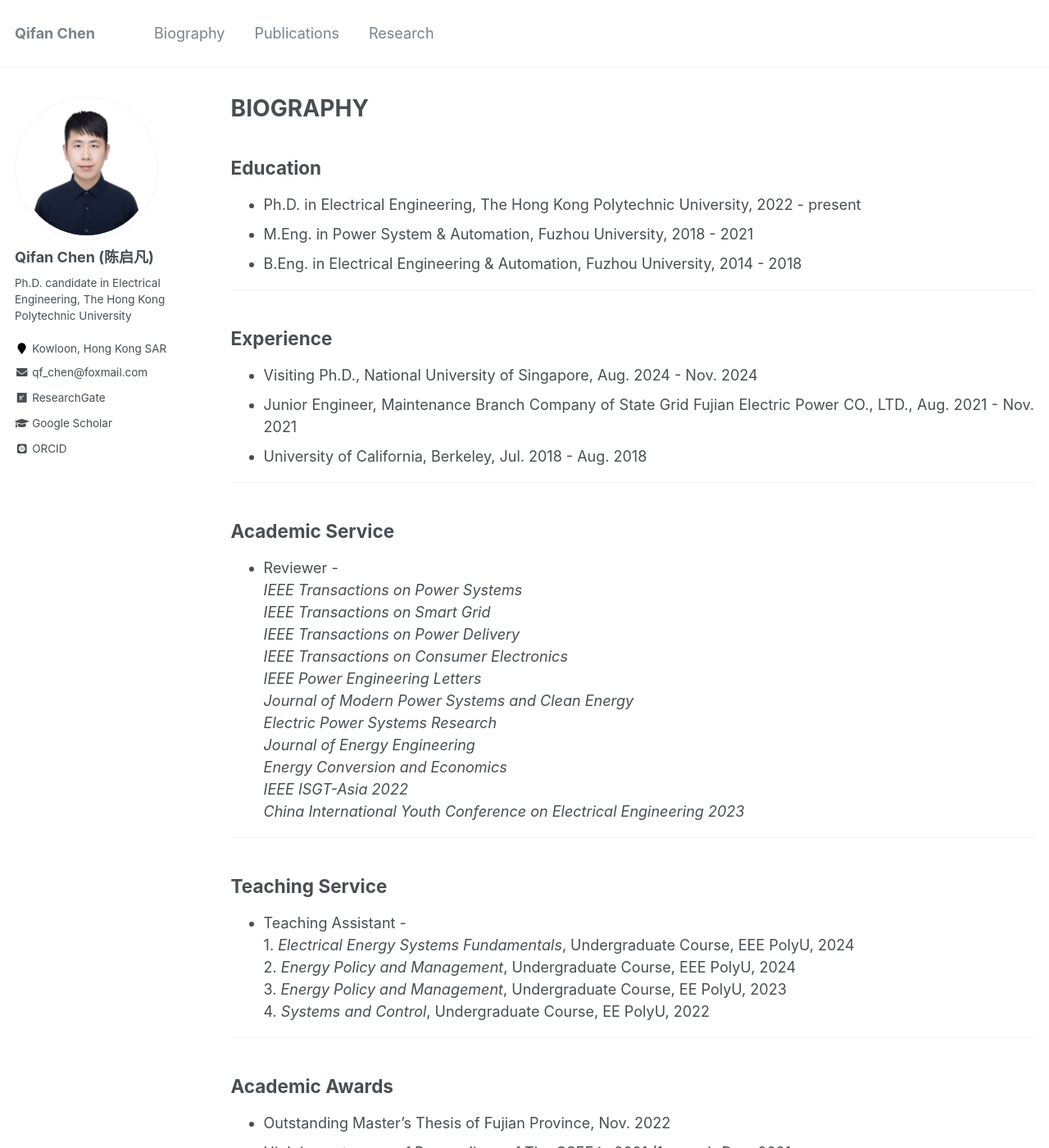
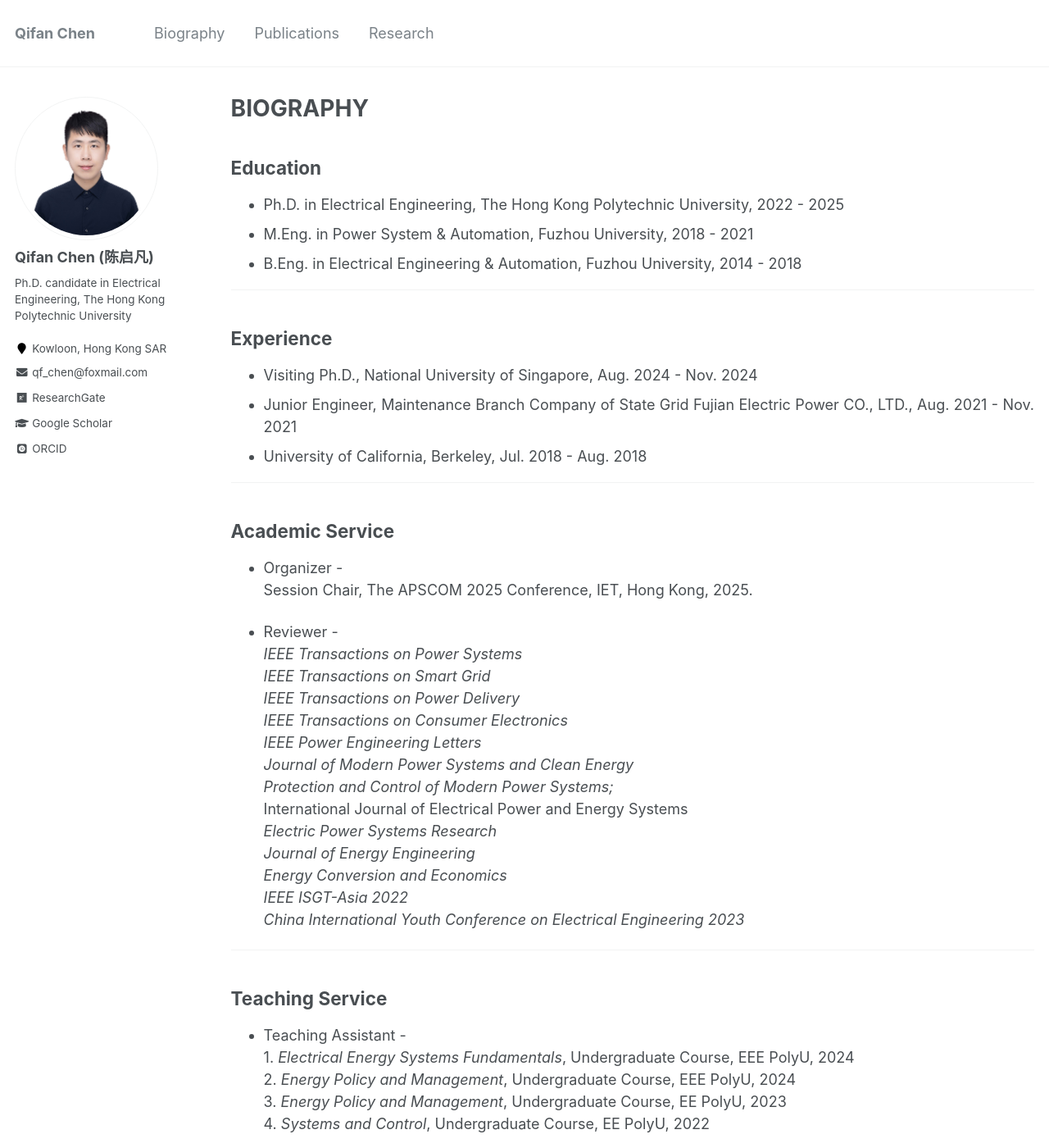
Before and after one commit to ChQf/ChQf.github.io, a Jekyll site: the page built from _pages/biography.md, in a window 1280 px wide and 1400 px high. Shown: the whole window at 82% size. Built offline with Jekyll 4.4.1, drawn with Linux system fonts in a browser that asks for light colours; some web fonts are replaced; some of the changed text lies outside the part shown.

Commit message:
Update biography.md

```diff
--- a/_pages/biography.md
+++ b/_pages/biography.md
@@ -9,7 +9,7 @@ redirect_from:
 
 ## Education
 
-* Ph.D. in Electrical Engineering, The Hong Kong Polytechnic University, 2022 - present
+* Ph.D. in Electrical Engineering, The Hong Kong Polytechnic University, 2022 - 2025
 * M.Eng. in Power System & Automation, Fuzhou University, 2018 - 2021
 * B.Eng. in Electrical Engineering & Automation, Fuzhou University, 2014 - 2018
 {: .text-justify}
@@ -26,6 +26,8 @@ redirect_from:
 ---
 
 ## Academic Service
+* Organizer -
+<br>Session Chair, The APSCOM 2025 Conference, IET, Hong Kong, 2025.
 
 * Reviewer -
 <br>*IEEE Transactions on Power Systems*
@@ -34,6 +36,8 @@ redirect_from:
 <br>*IEEE Transactions on Consumer Electronics*
 <br>*IEEE Power Engineering Letters*
 <br>*Journal of Modern Power Systems and Clean Energy*
+<br>*Protection and Control of Modern Power Systems;
+<br>*International Journal of Electrical Power and Energy Systems
 <br>*Electric Power Systems Research*
 <br>*Journal of Energy Engineering*
 <br>*Energy Conversion and Economics*
@@ -56,6 +60,7 @@ redirect_from:
 
 ## Academic Awards
 
+* Two ESI Highly Cited Papers, 2025
 * Outstanding Master's Thesis of Fujian Province, Nov. 2022
 * High impact paper of Proceedings of The CSEE in 2021 (1 paper), Dec. 2021
 * Excellent paper award at the 19th Annual Conference of Fujian Society for Electrical Engineering (1 paper), Jul. 2020
```
